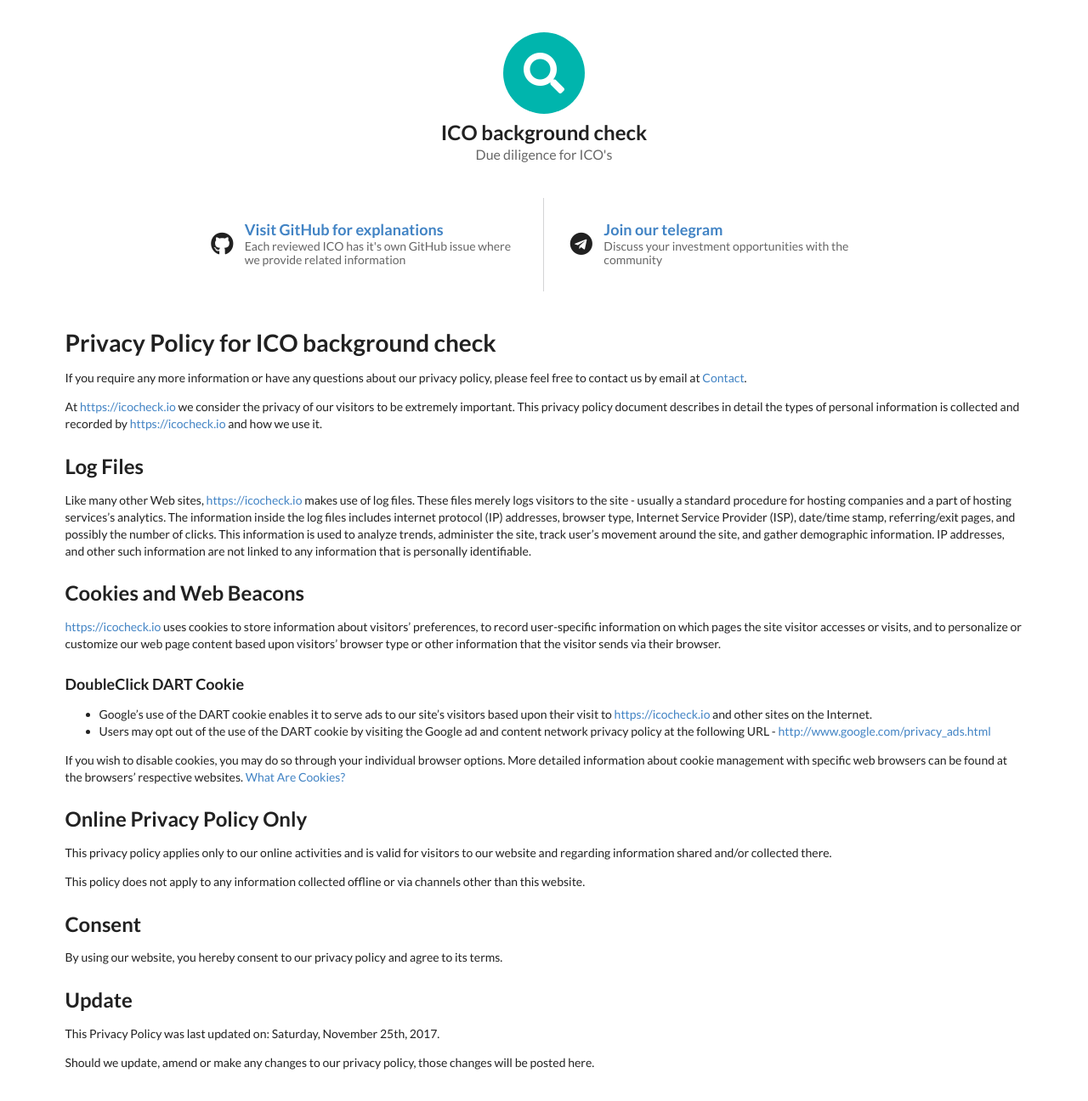
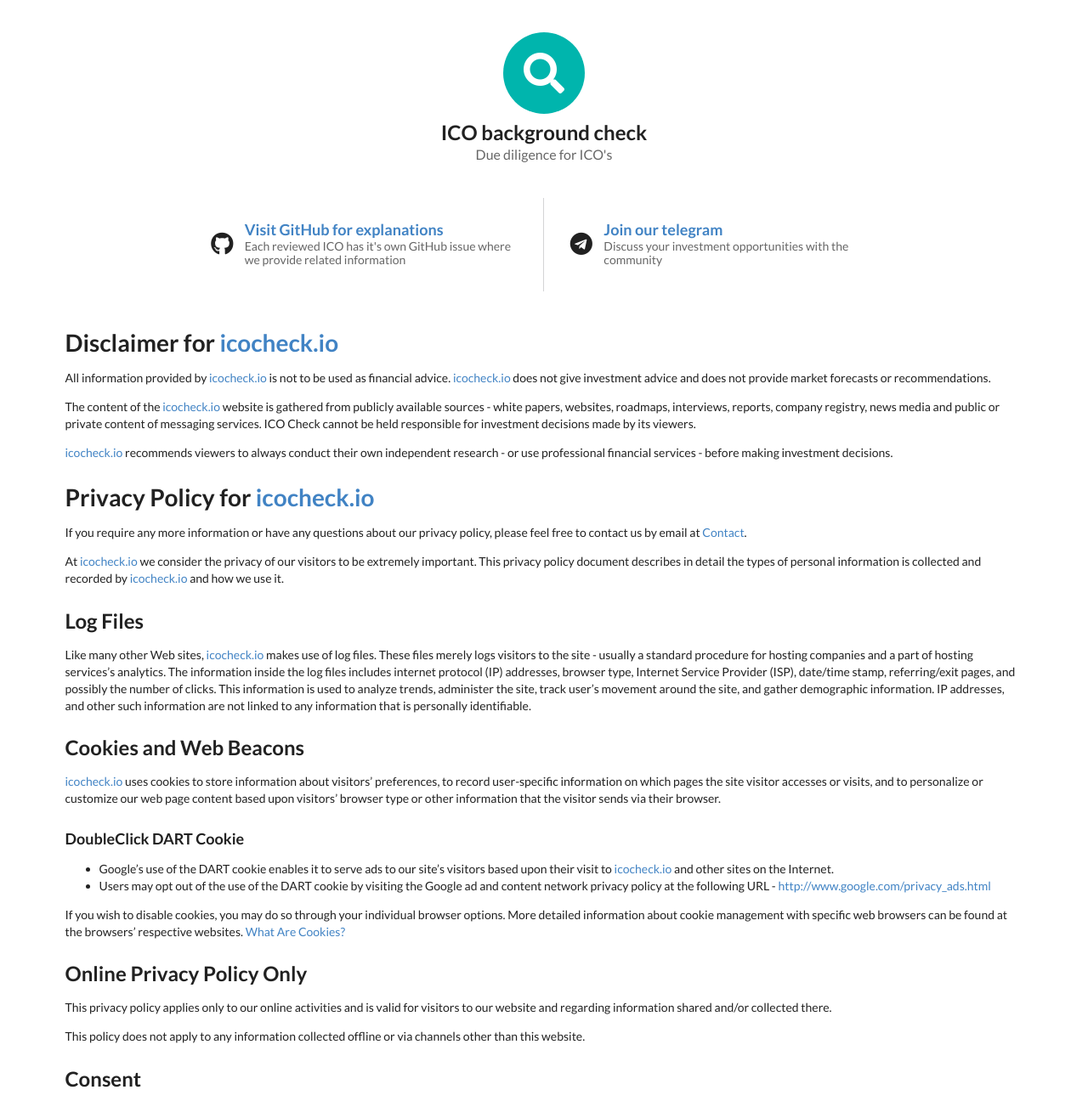
Before and after one commit to ico-check/ico-check, a Jekyll site: the page built from privacy-policy.md, in a window 1280 px wide and 1400 px high, cut to the strip 104-1400 px from the top of the window. Shown: the whole strip at 85% size. Built offline with Jekyll 4.4.1, drawn with Linux system fonts in a browser that asks for light colours; nearby versions of some CDN libraries; our own code applies the rules of GitHub Pages for plain Markdown files.

Commit message:
Update privacy-policy.md
Added disclaimer

```diff
--- a/privacy-policy.md
+++ b/privacy-policy.md
@@ -2,20 +2,28 @@
 layout: simple-content
 ---
 
-# Privacy Policy for ICO background check
+# Disclaimer for [icocheck.io](https://icocheck.io)
+
+All information provided by [icocheck.io](https://icocheck.io) is not to be used as financial advice. [icocheck.io](https://icocheck.io) does not give investment advice and does not provide market forecasts or recommendations.
+
+The content of the [icocheck.io](https://icocheck.io) website is gathered from publicly available sources - white papers, websites, roadmaps, interviews, reports, company registry, news media and public or private content of messaging services. ICO Check cannot be held responsible for investment decisions made by its viewers.
+
+[icocheck.io](https://icocheck.io) recommends viewers to always conduct their own independent research - or use professional financial services - before making investment decisions.
+
+# Privacy Policy for [icocheck.io](https://icocheck.io)
 
 If you require any more information or have any questions about our privacy policy, please feel free to contact us by email at [Contact](mailto:contact@icocheck.io).
 
-At [https://icocheck.io](/) we consider the privacy of our visitors to be extremely important. This privacy policy document describes in detail the types of personal information is collected and recorded by [https://icocheck.io](/) and how we use it.
+At [icocheck.io](https://icocheck.io) we consider the privacy of our visitors to be extremely important. This privacy policy document describes in detail the types of personal information is collected and recorded by [icocheck.io](https://icocheck.io) and how we use it.
 
 ## Log Files
-Like many other Web sites, [https://icocheck.io](/) makes use of log files. These files merely logs visitors to the site - usually a standard procedure for hosting companies and a part of hosting services's analytics. The information inside the log files includes internet protocol (IP) addresses, browser type, Internet Service Provider (ISP), date/time stamp, referring/exit pages, and possibly the number of clicks. This information is used to analyze trends, administer the site, track user's movement around the site, and gather demographic information. IP addresses, and other such information are not linked to any information that is personally identifiable.
+Like many other Web sites, [icocheck.io](https://icocheck.io) makes use of log files. These files merely logs visitors to the site - usually a standard procedure for hosting companies and a part of hosting services's analytics. The information inside the log files includes internet protocol (IP) addresses, browser type, Internet Service Provider (ISP), date/time stamp, referring/exit pages, and possibly the number of clicks. This information is used to analyze trends, administer the site, track user's movement around the site, and gather demographic information. IP addresses, and other such information are not linked to any information that is personally identifiable.
 
 ## Cookies and Web Beacons
-[https://icocheck.io](/) uses cookies to store information about visitors' preferences, to record user-specific information on which pages the site visitor accesses or visits, and to personalize or customize our web page content based upon visitors' browser type or other information that the visitor sends via their browser.
+[icocheck.io](https://icocheck.io) uses cookies to store information about visitors' preferences, to record user-specific information on which pages the site visitor accesses or visits, and to personalize or customize our web page content based upon visitors' browser type or other information that the visitor sends via their browser.
 
 ### DoubleClick DART Cookie
-- Google's use of the DART cookie enables it to serve ads to our site's visitors based upon their visit to [https://icocheck.io](/) and other sites on the Internet. <br>
+- Google's use of the DART cookie enables it to serve ads to our site's visitors based upon their visit to [icocheck.io](https://icocheck.io) and other sites on the Internet. <br>
 - Users may opt out of the use of the DART cookie by visiting the Google ad and content network privacy policy at the following URL - [http://www.google.com/privacy_ads.html](http://www.google.com/privacy_ads.html)
 
 If you wish to disable cookies, you may do so through your individual browser options. More detailed information about cookie management with specific web browsers can be found at the browsers' respective websites. [What Are Cookies?](http://www.privacypolicyonline.com/what-are-cookies)
```
